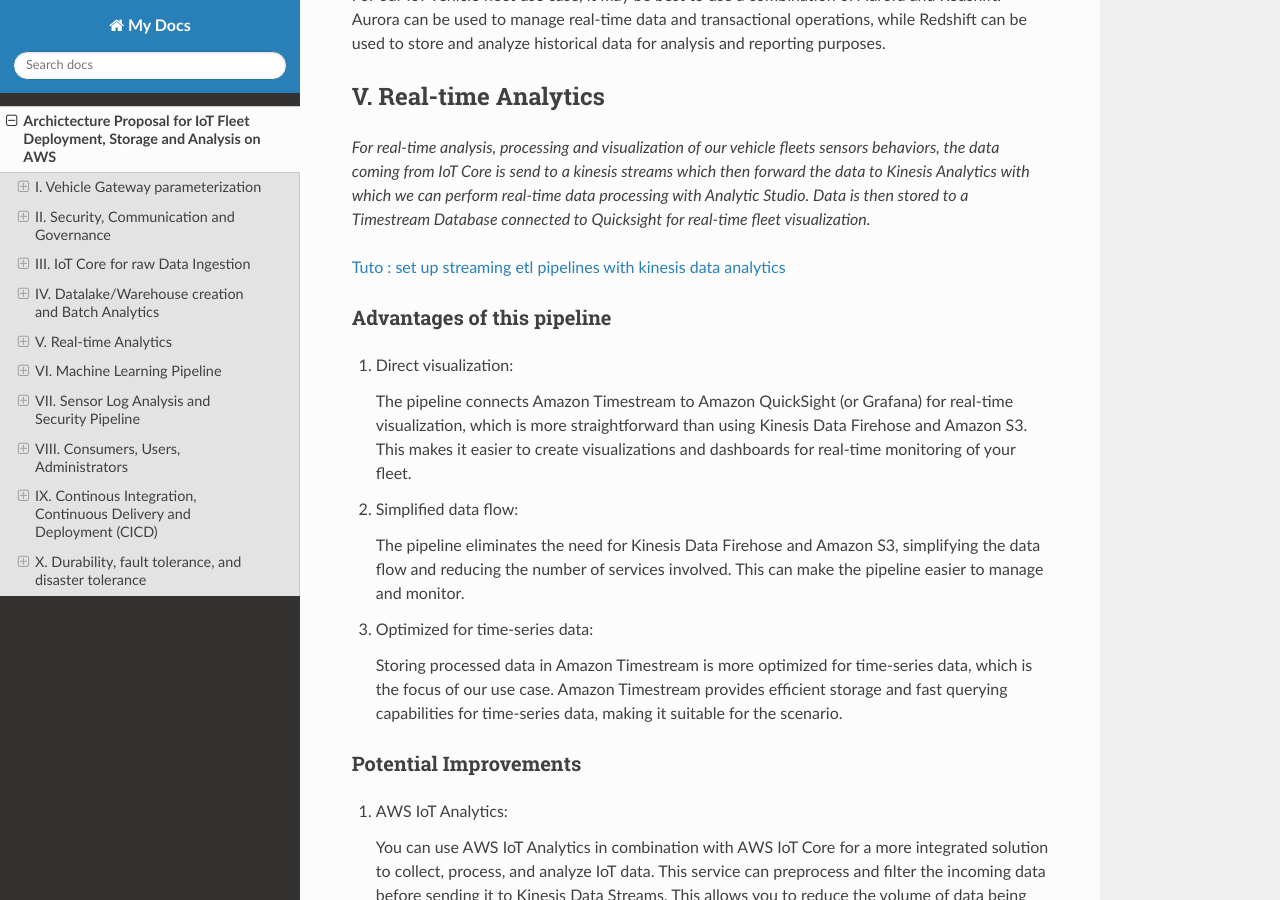
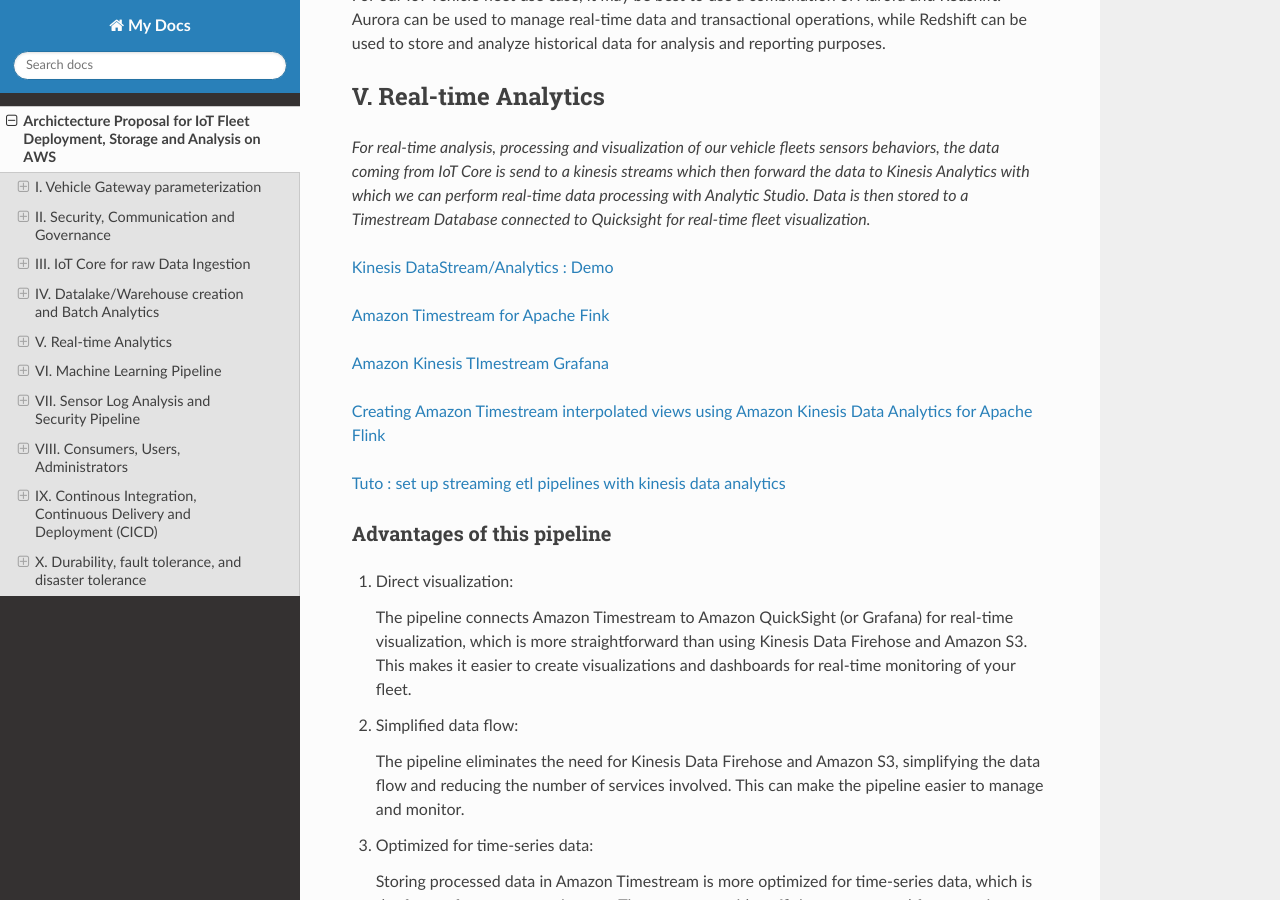
Before and after one commit to clementsiegrist/CloudIotFleet, an MkDocs documentation site: the page built from docs/index.md, in a window 1280 px wide and 900 px high, scrolled down 21422 px. Built offline with MkDocs 1.6.1, drawn with Linux system fonts in a browser that asks for light colours; nearby versions of some CDN libraries; some of the changed text lies outside the part shown.

Commit message:
minormodif

```diff
--- a/docs/index.md
+++ b/docs/index.md
@@ -653,6 +653,14 @@
 
 _For real-time analysis, processing and visualization of our vehicle fleets sensors behaviors, the data coming from IoT Core is send to a kinesis streams which then forward the data to Kinesis Analytics with which we can perform real-time data processing with Analytic Studio. Data is then stored to a Timestream Database connected to Quicksight for real-time fleet visualization._
 
+[Kinesis DataStream/Analytics : Demo](https://github.com/liangruibupt/glue-streaming-etl-demo/blob/master/IoT-Kinesis-KinesisDataAnlytics-Demo.md)
+
+[Amazon Timestream for Apache Fink](https://github.com/awslabs/amazon-timestream-tools/tree/mainline/integrations/flink_connector)
+
+[Amazon Kinesis TImestream Grafana](https://github.com/aws-samples/amazon-kinesis-timestream-grafana/tree/main)
+
+[Creating Amazon Timestream interpolated views using Amazon Kinesis Data Analytics for Apache Flink](https://aws.amazon.com/blogs/database/creating-amazon-timestream-interpolated-views-using-amazon-kinesis-data-analytics-for-apache-flink/)
+
 [Tuto : set up streaming etl pipelines with kinesis data analytics](https://aws.amazon.com/getting-started/hands-on/set-up-streaming-etl-pipelines-apache-flink-and-amazon-kinesis-data-analytics/?ref=gsrchandson)
 
 ### **Advantages of this pipeline**
@@ -715,7 +723,7 @@
 
     Enable logging and auditing for all components in your pipeline using AWS CloudTrail and Amazon CloudWatch Logs. Regularly review logs and audit trails to monitor activity, identify potential issues, and maintain compliance with security requirements.
 
-**KinesisStream vs Kafka**
+### **KinesisStream vs Kafka**
 
 [KinesisStream vs Kafka concepts and differences](https://vitalflux.com/amazon-kinesis-vs-kafka-concepts-differences/)
 
@@ -886,6 +894,8 @@
     1D CNNs can also be used for time series analysis, including forecasting and anomaly detection. You can use TensorFlow or PyTorch within SageMaker to implement custom 1D CNN models tailored to your specific time series tasks.
 
 In summary, Amazon SageMaker supports several built-in algorithms and deep learning frameworks that can be used for time series analysis tasks, including DeepAR, Prophet, Random Cut Forest, XGBoost, Seq2Seq, LSTMs, GRUs, and 1D CNNs. Depending on your specific requirements, you can choose the most appropriate model or algorithm for your time series prediction or anomaly detection tasks.
+
+[Automated model refresh with streaming data](https://aws.amazon.com/blogs/machine-learning/automated-model-refresh-with-streaming-data/)
 
 
 ## **VII. Sensor Log Analysis and Security  Pipeline**
```
